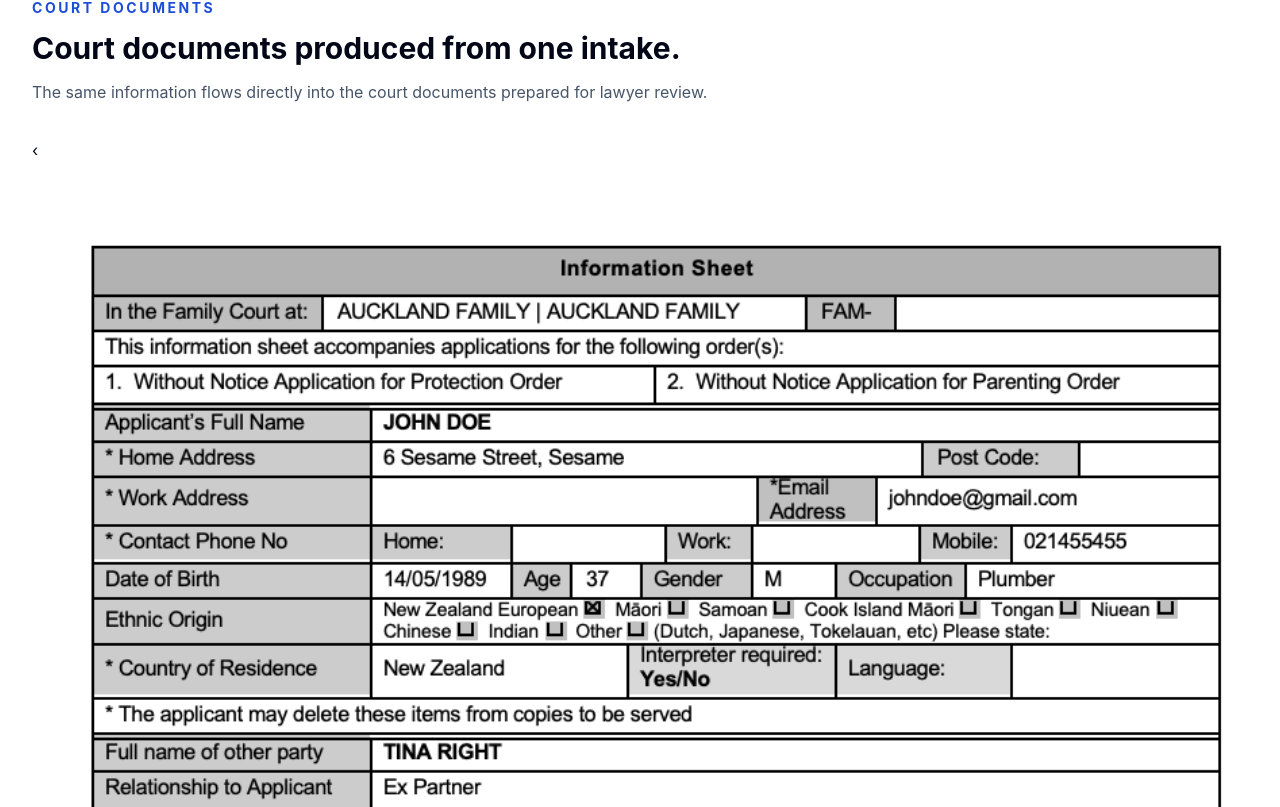
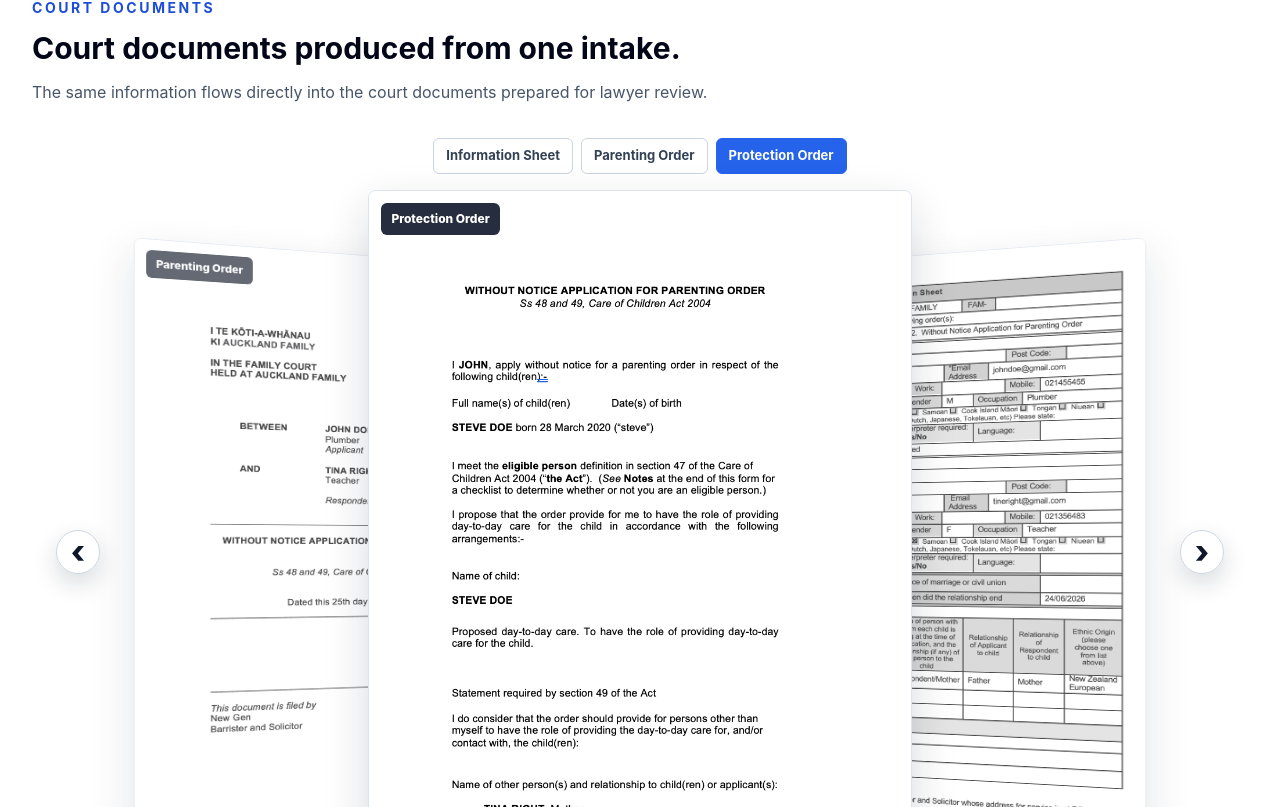
Before and after one commit to williamoneill45-maker/newgenautomation, a Next.js app: page /sales in a window 1280 px wide. Shown: the part 1473-2280 px from the top of the page. Built offline with nearby package versions, Linux system fonts and the light colour scheme.

Commit message:
Improve sales document carousel

```diff
--- a/app/globals.css
+++ b/app/globals.css
@@ -29,3 +29,150 @@ textarea {
 input[type="date"]::-webkit-calendar-picker-indicator {
   opacity: 0.72;
 }
+
+.court-carousel {
+  position: relative;
+  overflow: hidden;
+}
+
+.court-carousel-tabs {
+  display: flex;
+  flex-wrap: wrap;
+  gap: 0.5rem;
+  justify-content: center;
+  margin-bottom: 1rem;
+}
+
+.court-carousel-tab {
+  border: 1px solid #cbd5e1;
+  border-radius: 0.375rem;
+  background: #fff;
+  color: #334155;
+  cursor: pointer;
+  font-size: 0.8125rem;
+  font-weight: 700;
+  line-height: 1.2;
+  min-height: 2.25rem;
+  padding: 0.5rem 0.75rem;
+  transition: background 160ms ease, border-color 160ms ease, color 160ms ease;
+}
+
+.court-carousel-tab:hover,
+.court-carousel-tab-active {
+  border-color: #2563eb;
+  background: #2563eb;
+  color: #fff;
+}
+
+.court-carousel-stage {
+  position: relative;
+  height: min(76vw, 46rem);
+  min-height: 29rem;
+  perspective: 1200px;
+}
+
+.court-carousel-card {
+  position: absolute;
+  inset: 0;
+  margin: auto;
+  width: min(74vw, 34rem);
+  height: 100%;
+  overflow: hidden;
+  border: 1px solid #dbe3ee;
+  border-radius: 0.5rem;
+  background: #fff;
+  box-shadow: 0 18px 45px rgb(15 23 42 / 0.16);
+  transition: transform 520ms ease, opacity 520ms ease, filter 520ms ease;
+}
+
+.court-carousel-card-active {
+  z-index: 3;
+  opacity: 1;
+  transform: translateX(0) scale(1) rotateY(0deg);
+}
+
+.court-carousel-card-left {
+  z-index: 2;
+  opacity: 0.72;
+  filter: saturate(0.9);
+  transform: translateX(-48%) scale(0.82) rotateY(15deg);
+}
+
+.court-carousel-card-right {
+  z-index: 2;
+  opacity: 0.72;
+  filter: saturate(0.9);
+  transform: translateX(48%) scale(0.82) rotateY(-15deg);
+}
+
+.court-carousel-card-rear {
+  z-index: 1;
+  opacity: 0;
+  pointer-events: none;
+  transform: translateX(0) scale(0.72);
+}
+
+.court-carousel-label {
+  position: absolute;
+  left: 0.75rem;
+  top: 0.75rem;
+  z-index: 4;
+  border-radius: 0.375rem;
+  background: rgb(15 23 42 / 0.9);
+  color: #fff;
+  font-size: 0.75rem;
+  font-weight: 800;
+  padding: 0.45rem 0.65rem;
+}
+
+.court-carousel-arrow {
+  position: absolute;
+  top: calc(50% + 1.25rem);
+  z-index: 5;
+  display: flex;
+  width: 2.75rem;
+  height: 2.75rem;
+  align-items: center;
+  justify-content: center;
+  border: 1px solid #cbd5e1;
+  border-radius: 999px;
+  background: rgb(255 255 255 / 0.92);
+  box-shadow: 0 10px 24px rgb(15 23 42 / 0.16);
+  color: #0f172a;
+  cursor: pointer;
+  font-size: 2rem;
+  font-weight: 800;
+  line-height: 1;
+  transform: translateY(-50%);
+}
+
+.court-carousel-arrow:hover {
+  background: #eff6ff;
+  border-color: #2563eb;
+  color: #1d4ed8;
+}
+
+@media (max-width: 640px) {
+  .court-carousel-stage {
+    height: 32rem;
+    min-height: 32rem;
+  }
+
+  .court-carousel-card {
+    width: min(82vw, 22rem);
+  }
+
+  .court-carousel-card-left {
+    transform: translateX(-42%) scale(0.72) rotateY(12deg);
+  }
+
+  .court-carousel-card-right {
+    transform: translateX(42%) scale(0.72) rotateY(-12deg);
+  }
+
+  .court-carousel-arrow {
+    width: 2.35rem;
+    height: 2.35rem;
+    font-size: 1.55rem;
+  }
+}
--- a/app/sales/CourtCarousel.tsx
+++ b/app/sales/CourtCarousel.tsx
@@ -23,6 +23,19 @@ export function CourtCarousel({ documents }: { documents: CourtDocument[] }) {
 
   return (
     <div className="court-carousel mt-8">
+      <div className="court-carousel-tabs" aria-label="Court document examples">
+        {documents.map((document, index) => (
+          <button
+            key={document.label}
+            type="button"
+            className={index === active ? "court-carousel-tab court-carousel-tab-active" : "court-carousel-tab"}
+            onClick={() => setActive(index)}
+            aria-pressed={index === active}
+          >
+            {document.label}
+          </button>
+        ))}
+      </div>
       <button
         type="button"
         aria-label="Previous court document"
@@ -38,6 +51,7 @@ export function CourtCarousel({ documents }: { documents: CourtDocument[] }) {
 
           return (
             <article key={document.label} className={`court-carousel-card court-carousel-card-${position}`} aria-hidden={position !== "active"}>
+              <div className="court-carousel-label">{document.label}</div>
               <Image
                 src={document.src}
                 alt={document.alt}
```
